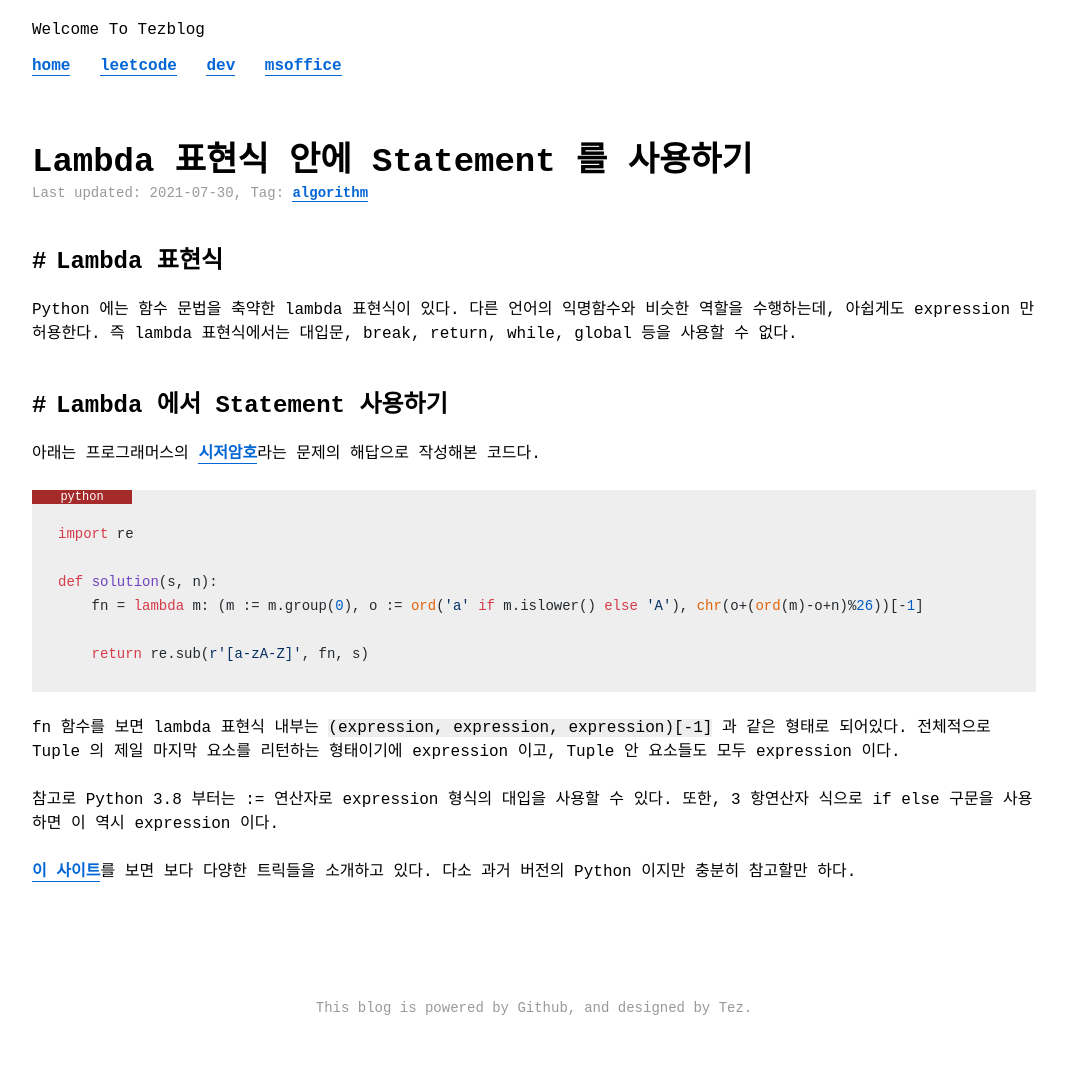
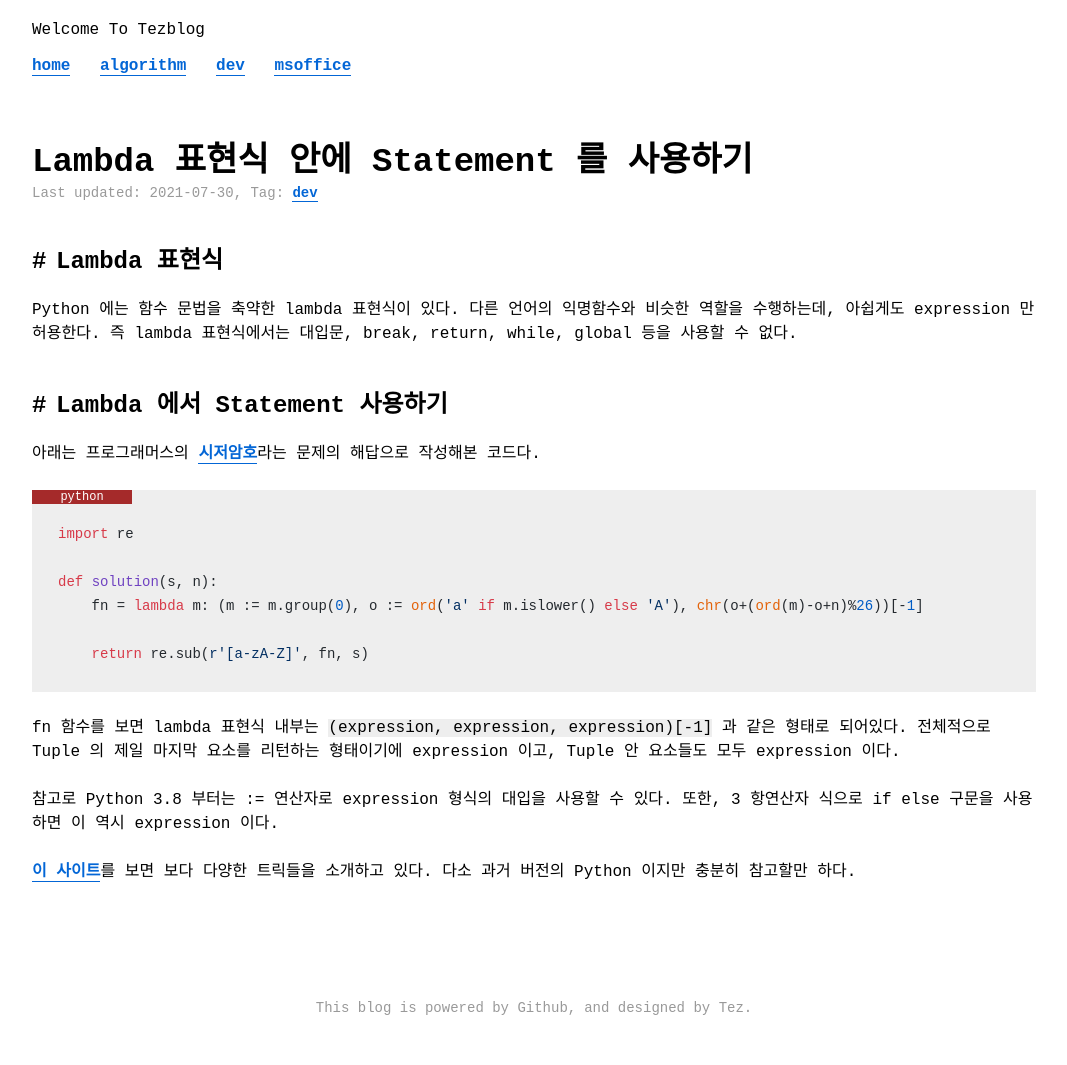
Before and after one commit to tezblog/tezblog.github.io, a Jekyll site: the page built from _posts/dev/useful/0030-01-01-use-statements-in-lambda.md, in a window 1280 px wide. Shown: the whole page, without its empty margins (106-1173 px from the left). Built offline with Jekyll 4.4.1, drawn with Linux system fonts in a browser that asks for light colours; nearby versions of some CDN libraries; some web fonts are replaced; comment, search, counter and statistics services are not loaded; a style sheet for code colours, icons or effects is not loaded.

Commit message:
modified

```diff
--- a/_config.yml
+++ b/_config.yml
@@ -3,7 +3,7 @@ welcomemsg: "Welcome To Tezblog"
 description: "이것저것 기록해두는 개인 블로그"
 permalink: post/:title
 url: https://tezblog.github.io
-tag_order: [leetcode,dev,msoffice]
+tag_order: [algorithm,dev,msoffice]
 
 markdown: kramdown
 kramdown:
--- a/_posts/algorithm/useful/0030-01-01-use-statements-in-lambda.md
+++ b/_posts/dev/useful/0030-01-01-use-statements-in-lambda.md
@@ -2,7 +2,7 @@
 layout: post
 title: "Lambda 표현식 안에 Statement 를 사용하기"
 updated: 2021-07-30
-tags: [algorithm,useful]
+tags: [dev,useful]
 ---
 
 ## Lambda 표현식
--- a/tags/tag-algorithm.html
+++ b/tags/tag-algorithm.html
@@ -8,8 +8,8 @@ title: algorithm
   <h1>{{ page.title }} 태그 포스팅들</h1>
 </div>
 <div id="tag-content">
-    {% assign subs = "list,graph,design,math,useful" | split: "," %}
-    {% assign subs_desc = "List And Array:,Graph:,Algorithm Design:,Mathematics:,Useful Code Snippet:" | split: "," %}
+    {% assign subs = "list,graph,design,math" | split: "," %}
+    {% assign subs_desc = "List And Array:,Graph:,Algorithm Design:,Mathematics:" | split: "," %}
     {% assign to = subs.size | minus: 1 %}
 
     {% for i in (0..to) %}
--- a/tags/tag-dev.html
+++ b/tags/tag-dev.html
@@ -8,8 +8,8 @@ title: dev
   <h1>{{ page.title }} 태그 포스팅들</h1>
 </div>
 <div id="tag-content">
-    {% assign subs = "blog,tool" | split: "," %}
-    {% assign subs_desc = "Blog:,Tool:" | split: "," %}
+    {% assign subs = "blog,tool,useful" | split: "," %}
+    {% assign subs_desc = "Blog:,Tool:,Useful Code Snippet:" | split: "," %}
     {% assign to = subs.size | minus: 1 %}
 
     {% for i in (0..to) %}
```
Also changed, not shown: _posts/dev/useful/0010-01-01-leave-unique-elements-preserving-order.md (renamed from _posts/algorithm/useful/0010-01-01-leave-unique-elements-preserving-order.md, +1 -1 lines), _posts/dev/useful/0020-01-01-break-list-comprehension.md (renamed from _posts/algorithm/useful/0020-01-01-break-list-comprehension.md, +1 -1 lines).
